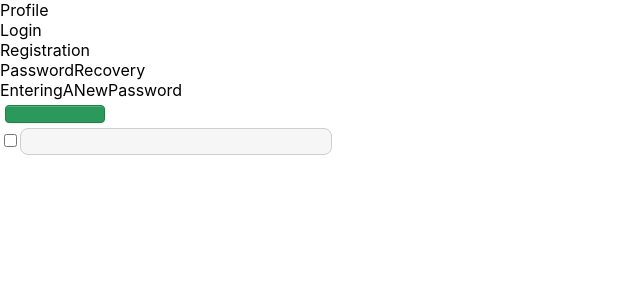
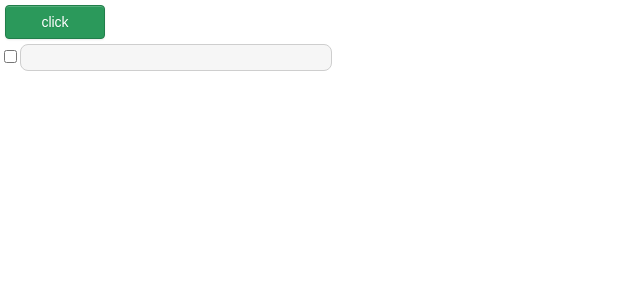
Before and after one commit to Fibi131904/cards, a React (Create React App) app: page /Test in a window 1280 px wide. Shown: the top 300 px of the page, without its empty margins (0-640 px from the left). Built offline with nearby package versions, Linux system fonts and the light colour scheme.

Commit message:
BrowserRouter

```diff
--- a/src/App.tsx
+++ /dev/null
@@ -1,23 +0,0 @@
-import React from 'react'
-import { EnteringANewPassword } from './components/EnteringANewPassword'
-import { Login } from './components/Login'
-import { PasswordRecovery } from './components/PasswordRecovery'
-import { Profile } from './components/Provile'
-import { Registration } from './components/Registration'
-import { Test } from './components/Test'
-
-
-const App = () => {
-  return (
-    <div>
-      <Profile />
-      <Login />
-      <Registration />
-      <PasswordRecovery />
-      <EnteringANewPassword />
-      <Test />
-    </div>
-  )
-}
-
-export default App
--- /dev/null
+++ b/src/app/App.tsx
@@ -0,0 +1,13 @@
+import React from 'react'
+import { BrowserRouter } from 'react-router-dom'
+import { Pages } from './Routes'
+
+const App = () => {
+  return (
+    <BrowserRouter>
+      <Pages />
+    </BrowserRouter>
+  )
+}
+
+export default App
--- /dev/null
+++ b/src/app/Routes.tsx
@@ -0,0 +1,26 @@
+import React from 'react'
+import { Navigate, Route, Routes } from 'react-router-dom'
+import { Login } from '../components/Login'
+import { PasswordRecovery } from '../components/PasswordRecovery'
+import { Profile } from '../components/Provile'
+import { Registration } from '../components/Registration'
+import { SetNewPassword } from '../components/SetNewPassword'
+import { Test } from '../components/Test'
+
+export const Pages = () => {
+  return (
+    <Routes>
+      <Route path={'/'} element={<Navigate to={'/Test'}/>}/>
+      <Route path={'/login'} element={<Login />} />
+      <Route path={'/registration'} element={<Registration />} />
+      <Route path={'/profile'} element={<Profile/>}/>
+      <Route path={'/passwordRecovery'} element={<PasswordRecovery />} />
+      <Route path={'/setNewPassword'} element={<SetNewPassword />} />
+      <Route path={'/test'} element={<Test />} />
+      <Route
+        path="404"
+        element={<h1 style={{ textAlign: 'center' }}>PAGE NO FOUND 404</h1>}
+      />
+    </Routes>
+  )
+}
--- a/src/components/EnteringANewPassword.tsx
+++ b/src/components/SetNewPassword.tsx
@@ -1,6 +1,6 @@
 import React from 'react';
 
-export function EnteringANewPassword() {
+export function SetNewPassword() {
     return (
       <div >
        EnteringANewPassword
--- a/src/components/Test.tsx
+++ b/src/components/Test.tsx
@@ -17,7 +17,7 @@ currentTarget.checked)
 
   return (
     <div>
-      <Button onClick={()=>{}}/>
+      <Button onClick={()=>{}} >click</Button>
       <Checkbox checked={checked}  onChange={testOnChange}/>
       <InputText onChangeText={setText} value={text}/>
     </div>
--- a/src/index.tsx
+++ b/src/index.tsx
@@ -1,7 +1,7 @@
 import React from 'react';
 import ReactDOM from 'react-dom/client';
 import './index.css';
-import App from './App';
+import App from './app/App';
 import reportWebVitals from './reportWebVitals';
 
 
```
Also changed, not shown: src/app/App.css (renamed from src/App.css), 1 other file (tests, documents, lock files or other folders).
